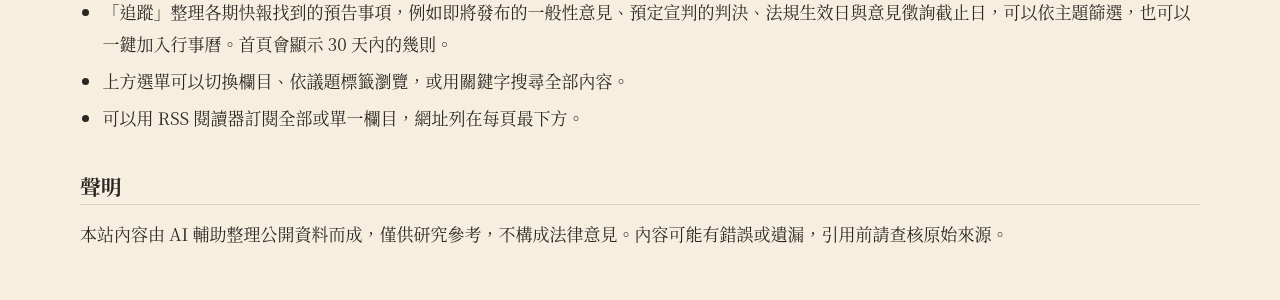
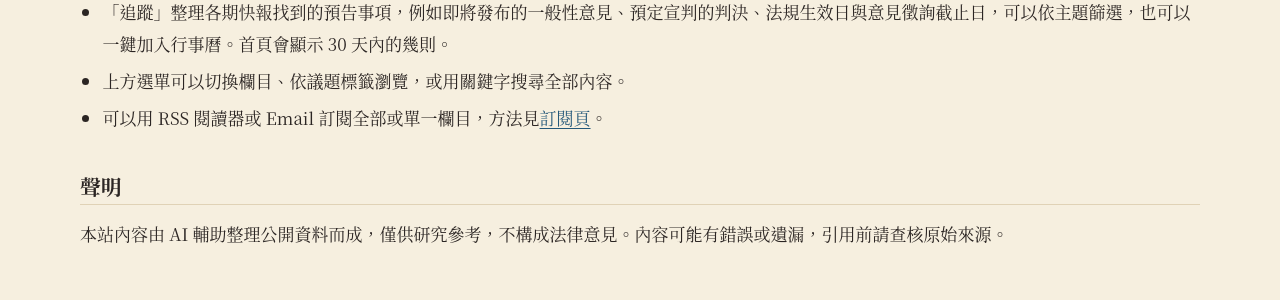
Before and after one commit to chadfan1004/Newsletter-for-international-human-rights-law-gender-theory-and-labour-law, a Jekyll site: the page built from about.md, in a window 1280 px wide. Shown: the part 924-1224 px from the top of the page. Built offline with Jekyll 4.4.1, drawn with Linux system fonts in a browser that asks for light colours.

Commit message:
訂閱頁手機版保留複製按鈕，關於頁連到訂閱頁
Co-Authored-By: Claude Opus 5.5 <noreply@anthropic.com>
Claude-Session: https://claude.ai/code/session_01FSbXdJEiLZof4dLYJ2WApi

```diff
--- a/about.md
+++ b/about.md
@@ -28,7 +28,7 @@ permalink: /about/
 - 首頁顯示最新一天的五份快報；各日期發布了哪幾份，請看頁尾的「更新紀錄」。
 - 「追蹤」整理各期快報找到的預告事項，例如即將發布的一般性意見、預定宣判的判決、法規生效日與意見徵詢截止日，可以依主題篩選，也可以一鍵加入行事曆。首頁會顯示 30 天內的幾則。
 - 上方選單可以切換欄目、依議題標籤瀏覽，或用關鍵字搜尋全部內容。
-- 可以用 RSS 閱讀器訂閱全部或單一欄目，網址列在每頁最下方。
+- 可以用 RSS 閱讀器或 Email 訂閱全部或單一欄目，方法見[訂閱頁]({{ "/subscribe/" | relative_url }})。
 
 ## 聲明
 
--- a/assets/style.css
+++ b/assets/style.css
@@ -471,4 +471,3 @@ button.cal-day:hover { background: var(--card); }
 .sub-copy { font: inherit; font-size: .85rem; color: var(--muted); background: none; border: 1px solid var(--rule); border-radius: 5px; padding: .15rem .55rem; cursor: pointer; }
 .sub-copy:hover { color: var(--ink); border-color: var(--ink); }
 .sub-steps li { margin: .35rem 0; }
-@media (max-width: 760px) { .sub-table .sub-url { display: none; } }
```
